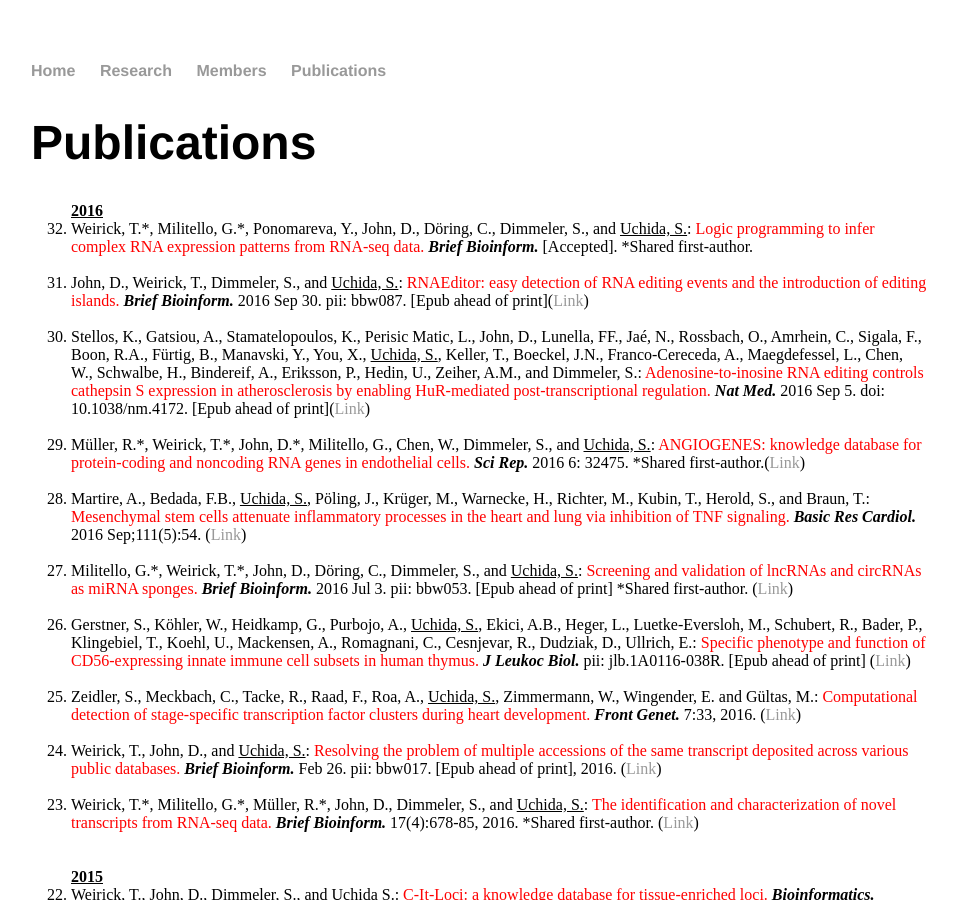
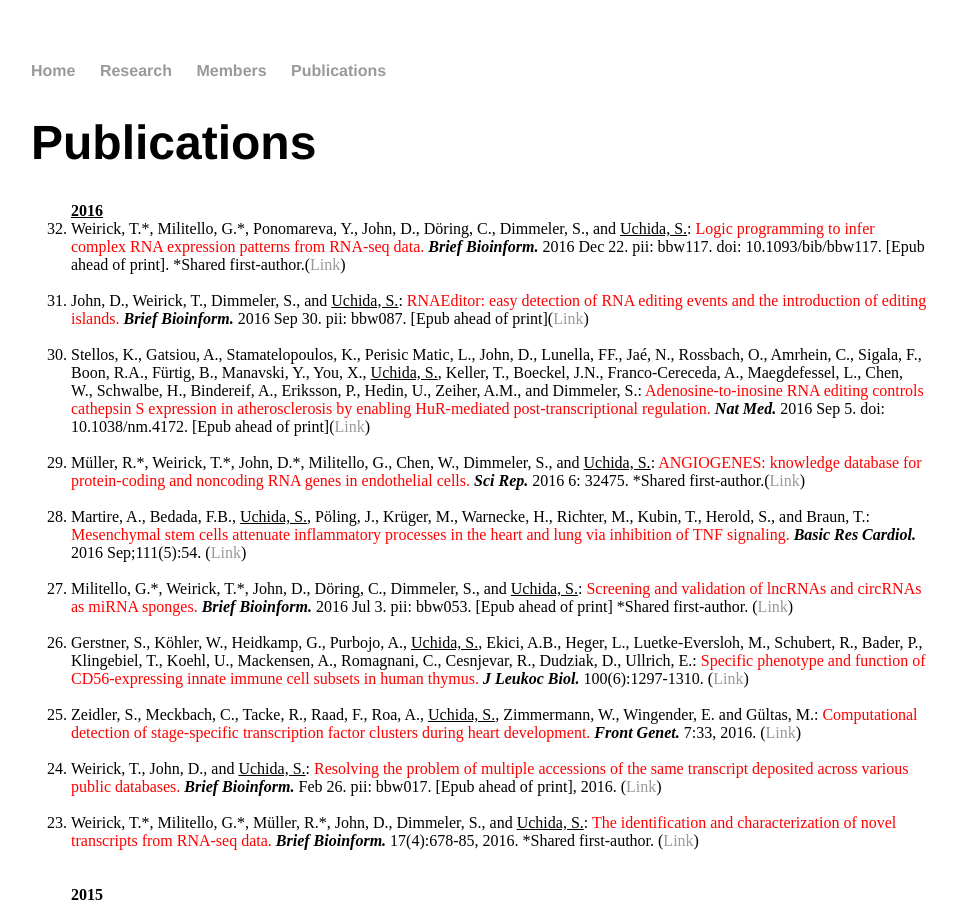
Before and after one commit to heartlncrna/heartlncrna.github.io, a Jekyll site: the page publications/pub_list.html, which Jekyll copies as it is, in a window 1280 px wide and 900 px high. Shown: the whole window, without its empty margins (161-1118 px from the left). Built offline with Jekyll 4.4.1, drawn with Linux system fonts in a browser that asks for light colours.

Commit message:
Update pub_list.html

```diff
--- a/publications/pub_list.html
+++ b/publications/pub_list.html
@@ -28,7 +28,7 @@
 			<ol reversed="reversed">
 
 			<strong><u> 2016 </u></strong>
-				<li>Weirick, T.*, Militello, G.*, Ponomareva, Y., John, D., Döring, C., Dimmeler, S., and <u>Uchida, S.</u>: <font color="red">Logic programming to infer complex RNA expression patterns from RNA-seq data.</font> <b><i>Brief Bioinform.</i></b> [Accepted]. *Shared first-author.</li>
+				<li>Weirick, T.*, Militello, G.*, Ponomareva, Y., John, D., Döring, C., Dimmeler, S., and <u>Uchida, S.</u>: <font color="red">Logic programming to infer complex RNA expression patterns from RNA-seq data.</font> <b><i>Brief Bioinform.</i></b> 2016 Dec 22. pii: bbw117. doi: 10.1093/bib/bbw117. [Epub ahead of print]. *Shared first-author.(<a href="http://bib.oxfordjournals.org/content/early/2016/11/28/bib.bbw117.abstract">Link</span></a>)</li>
 				<br>
 
 				<li>John, D., Weirick, T., Dimmeler, S., and <u>Uchida, S.</u>: <font color="red">RNAEditor: easy detection of RNA editing events and the introduction of editing islands.</font> <b><i>Brief Bioinform.</i></b> 2016 Sep 30. pii: bbw087. [Epub ahead of print](<a href="http://bib.oxfordjournals.org/content/early/2016/09/29/bib.bbw087.abstract">Link</span></a>)</li>
@@ -43,7 +43,7 @@
 			<br>
 				<li>Militello, G.*, Weirick, T.*, John, D., Döring, C., Dimmeler, S., and <u>Uchida, S.</u>: <font color="red">Screening and validation of lncRNAs and circRNAs as miRNA sponges.</font> <b><i>Brief Bioinform.</i></b> 2016 Jul 3. pii: bbw053. [Epub ahead of print] *Shared first-author. (<a href="http://bib.oxfordjournals.org/content/early/2016/07/02/bib.bbw053.abstract"><span class="ptHyperlink">Link</span></a>)</li>
 			<br>
-				<li>Gerstner, S., Köhler, W., Heidkamp, G., Purbojo, A., <u>Uchida, S.</u>, Ekici, A.B., Heger, L., Luetke-Eversloh, M., Schubert, R., Bader, P., Klingebiel, T., Koehl, U., Mackensen, A., Romagnani, C., Cesnjevar, R., Dudziak, D., Ullrich, E.: <font color="red">Specific phenotype and function of CD56-expressing innate immune cell subsets in human thymus.</font> <b><i>J Leukoc Biol.</i></b> pii: jlb.1A0116-038R. [Epub ahead of print] (<a href="http://www.jleukbio.org/content/early/2016/06/28/jlb.1A0116-038R.abstract"><span class="ptHyperlink">Link</span></a>)</li>
+				<li>Gerstner, S., Köhler, W., Heidkamp, G., Purbojo, A., <u>Uchida, S.</u>, Ekici, A.B., Heger, L., Luetke-Eversloh, M., Schubert, R., Bader, P., Klingebiel, T., Koehl, U., Mackensen, A., Romagnani, C., Cesnjevar, R., Dudziak, D., Ullrich, E.: <font color="red">Specific phenotype and function of CD56-expressing innate immune cell subsets in human thymus.</font> <b><i>J Leukoc Biol.</i></b> 100(6):1297-1310. (<a href="http://www.jleukbio.org/content/early/2016/06/28/jlb.1A0116-038R.abstract"><span class="ptHyperlink">Link</span></a>)</li>
 			<br>
 				<li>Zeidler, S., Meckbach, C., Tacke, R., Raad, F., Roa, A., <u>Uchida, S.</u>, Zimmermann, W., Wingender, E. and Gültas, M.: <font color="red">Computational detection of stage-specific transcription factor clusters during heart development.</font> <b><i>Front Genet.</i></b> 7:33, 2016. (<a href="http://journal.frontiersin.org/article/10.3389/fgene.2016.00033/full"><span class="ptHyperlink">Link</span></a>)</li>
 			<br>
```
